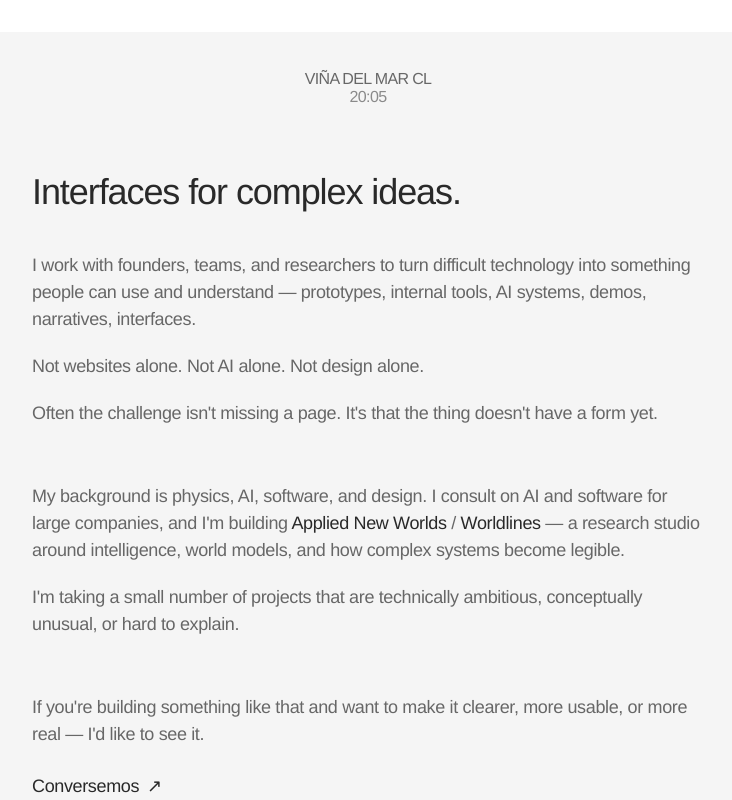
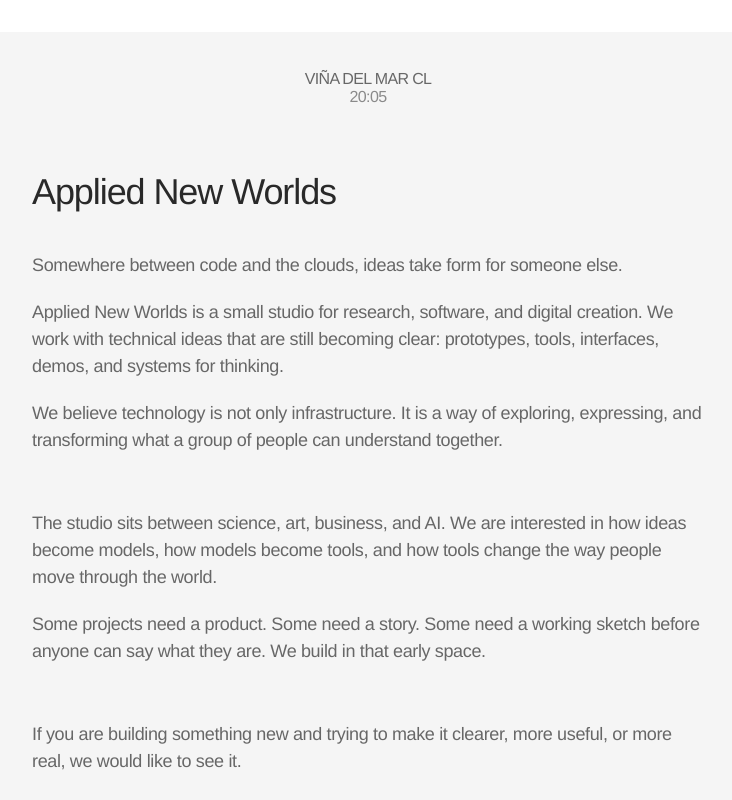
Before and after one commit to nicosquiroz/appliednewworlds, a Next.js app: page / in a window 1280 px wide. Shown: the top 800 px of the page, without its empty margins (272-1004 px from the left). Built offline with nearby package versions, Linux system fonts and the light colour scheme.

Commit message:
Refine ANW landing copy

```diff
--- a/app/layout.tsx
+++ b/app/layout.tsx
@@ -10,15 +10,17 @@ import { baseUrl } from './sitemap'
 export const metadata: Metadata = {
   metadataBase: new URL(baseUrl),
   title: {
-    default: 'Next.js Portfolio Starter',
-    template: '%s | Next.js Portfolio Starter',
+    default: 'Applied New Worlds',
+    template: '%s | Applied New Worlds',
   },
-  description: 'This is my portfolio.',
+  description:
+    'A small studio for research, software, and digital creation.',
   openGraph: {
-    title: 'My Portfolio',
-    description: 'This is my portfolio.',
+    title: 'Applied New Worlds',
+    description:
+      'A small studio for research, software, and digital creation.',
     url: baseUrl,
-    siteName: 'My Portfolio',
+    siteName: 'Applied New Worlds',
     locale: 'en_US',
     type: 'website',
   },
--- a/app/page.tsx
+++ b/app/page.tsx
@@ -16,44 +16,44 @@ export default function Page() {
       <div className="max-w-screen-xl mx-auto px-4 sm:px-6 lg:px-8 bg-[#f5f5f5]">
         <section className={`mx-auto max-w-2xl pt-16 pb-20 ${font}`}>
           <h1 className="text-3xl sm:text-4xl font-medium text-[#292929] tracking-[-.03em] leading-[1.1]">
-            Interfaces for complex ideas.
+            Applied New Worlds
           </h1>
 
           <div className="mt-10 space-y-5 text-[#676767] text-base sm:text-lg tracking-[-.02em] leading-[1.5]">
             <p>
-              I work with founders, teams, and researchers to turn difficult
-              technology into something people can use and understand —
-              prototypes, internal tools, AI systems, demos, narratives,
-              interfaces.
+              Somewhere between code and the clouds, ideas take form for
+              someone else.
             </p>
             <p>
-              Not websites alone. Not AI alone. Not design alone.
+              Applied New Worlds is a small studio for research, software, and
+              digital creation. We work with technical ideas that are still
+              becoming clear: prototypes, tools, interfaces, demos, and systems
+              for thinking.
             </p>
             <p>
-              Often the challenge isn&apos;t missing a page. It&apos;s that the
-              thing doesn&apos;t have a form yet.
+              We believe technology is not only infrastructure. It is a way of
+              exploring, expressing, and transforming what a group of people can
+              understand together.
             </p>
           </div>
 
           <div className="mt-14 space-y-5 text-[#676767] text-base sm:text-lg tracking-[-.02em] leading-[1.5]">
             <p>
-              My background is physics, AI, software, and design. I consult on
-              AI and software for large companies, and I&apos;m building{' '}
-              <span className="text-[#292929]">Applied New Worlds</span> /{' '}
-              <span className="text-[#292929]">Worldlines</span> — a
-              research studio around intelligence, world models, and how
-              complex systems become legible.
+              The studio sits between science, art, business, and AI. We are
+              interested in how ideas become models, how models become tools,
+              and how tools change the way people move through the world.
             </p>
             <p>
-              I&apos;m taking a small number of projects that are technically
-              ambitious, conceptually unusual, or hard to explain.
+              Some projects need a product. Some need a story. Some need a
+              working sketch before anyone can say what they are. We build in
+              that early space.
             </p>
           </div>
 
           <div className="mt-14 text-[#676767] text-base sm:text-lg tracking-[-.02em] leading-[1.5]">
             <p>
-              If you&apos;re building something like that and want to make it
-              clearer, more usable, or more real — I&apos;d like to see it.
+              If you are building something new and trying to make it clearer,
+              more useful, or more real, we would like to see it.
             </p>
             <a
               href="https://linkedin.com/in/nicosquiroz"
```
